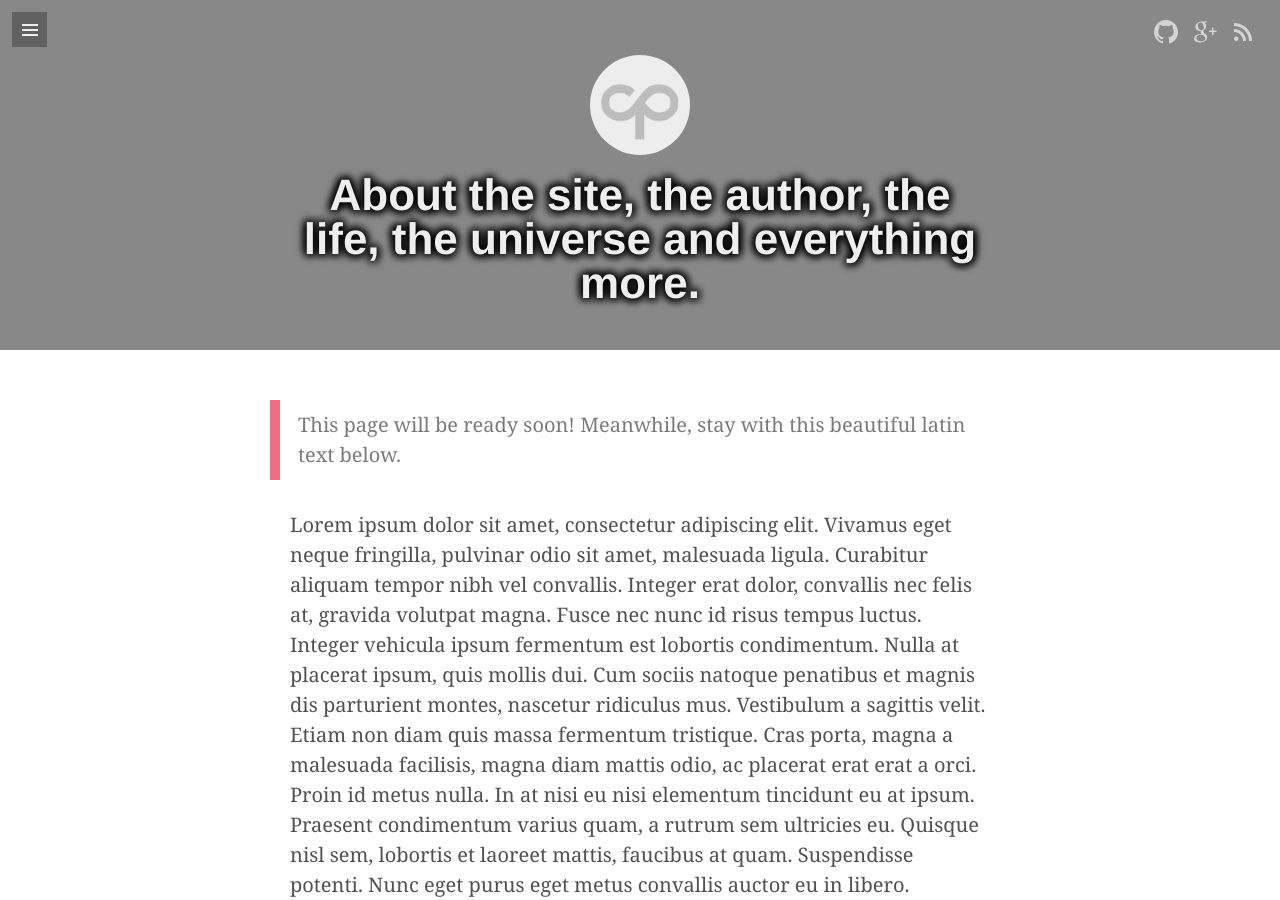
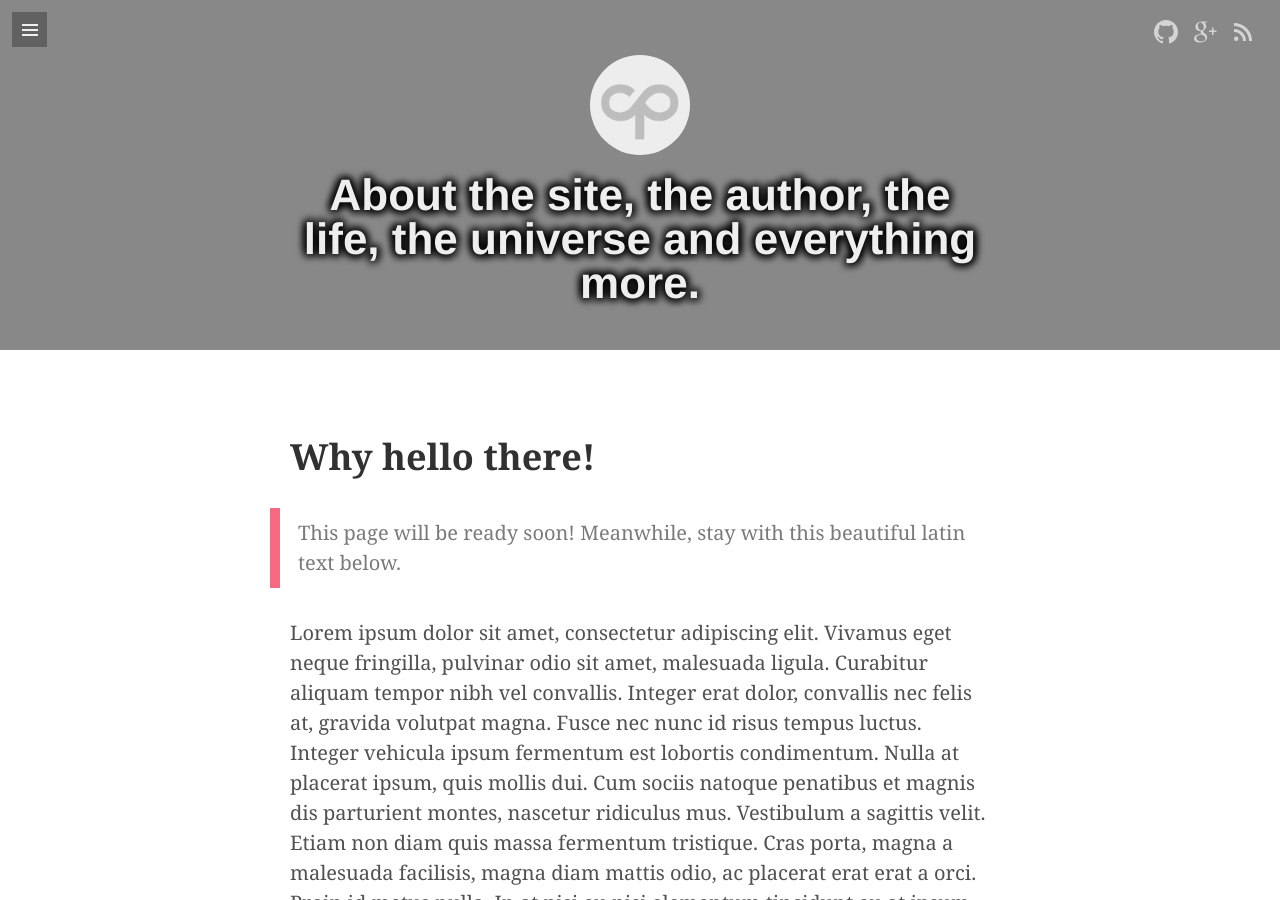
Before and after one commit to chrismc/chrismc92.github.io, a Jekyll site: the page built from about.md, in a window 1280 px wide and 900 px high. Built offline with Jekyll 4.4.1, drawn with Linux system fonts in a browser that asks for light colours; some web fonts are replaced.

Commit message:
Testing a commit from Windows to see if everything breaks.

```diff
--- a/about.md
+++ b/about.md
@@ -2,6 +2,8 @@
 layout: page
 title: About the site, the author, the life, the universe and everything more.
 ---
+
+#Why hello there!
 
 <div class="message">
   This page will be ready soon! Meanwhile, stay with this beautiful latin text below.
```
